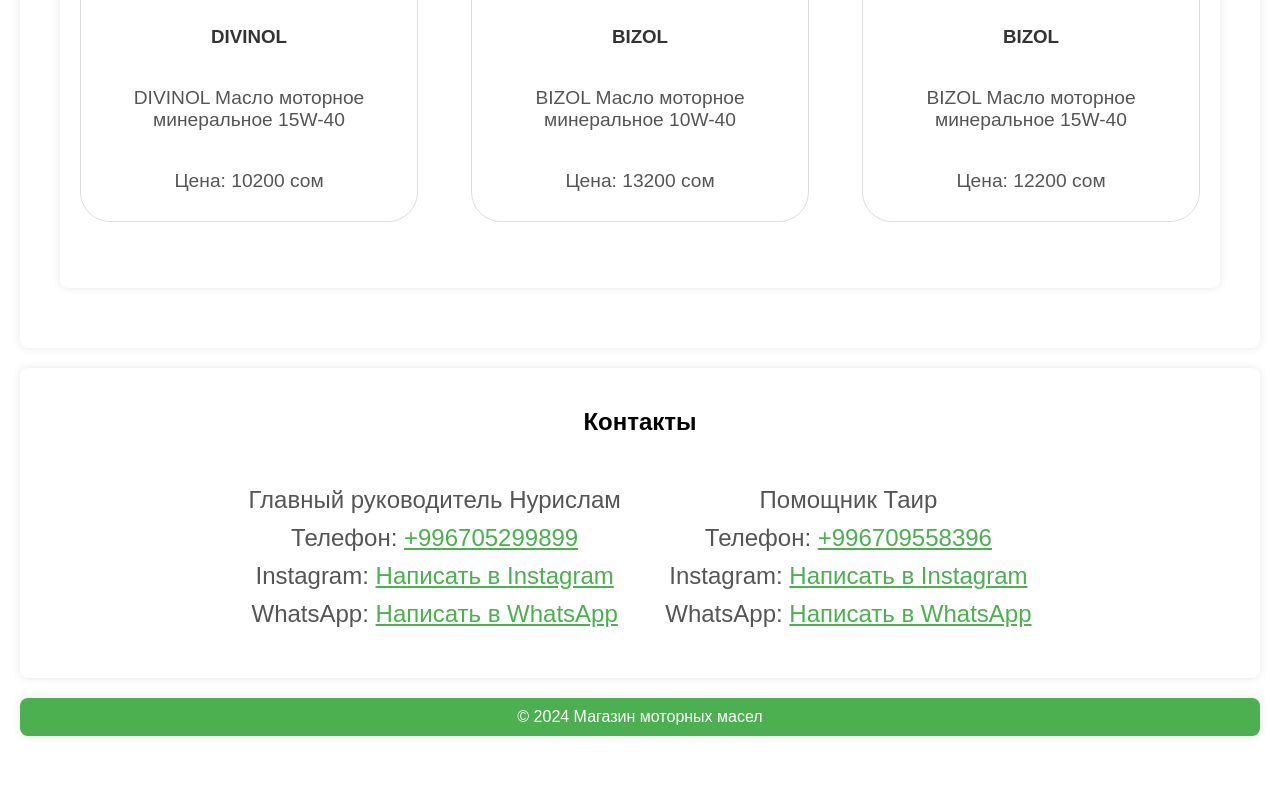
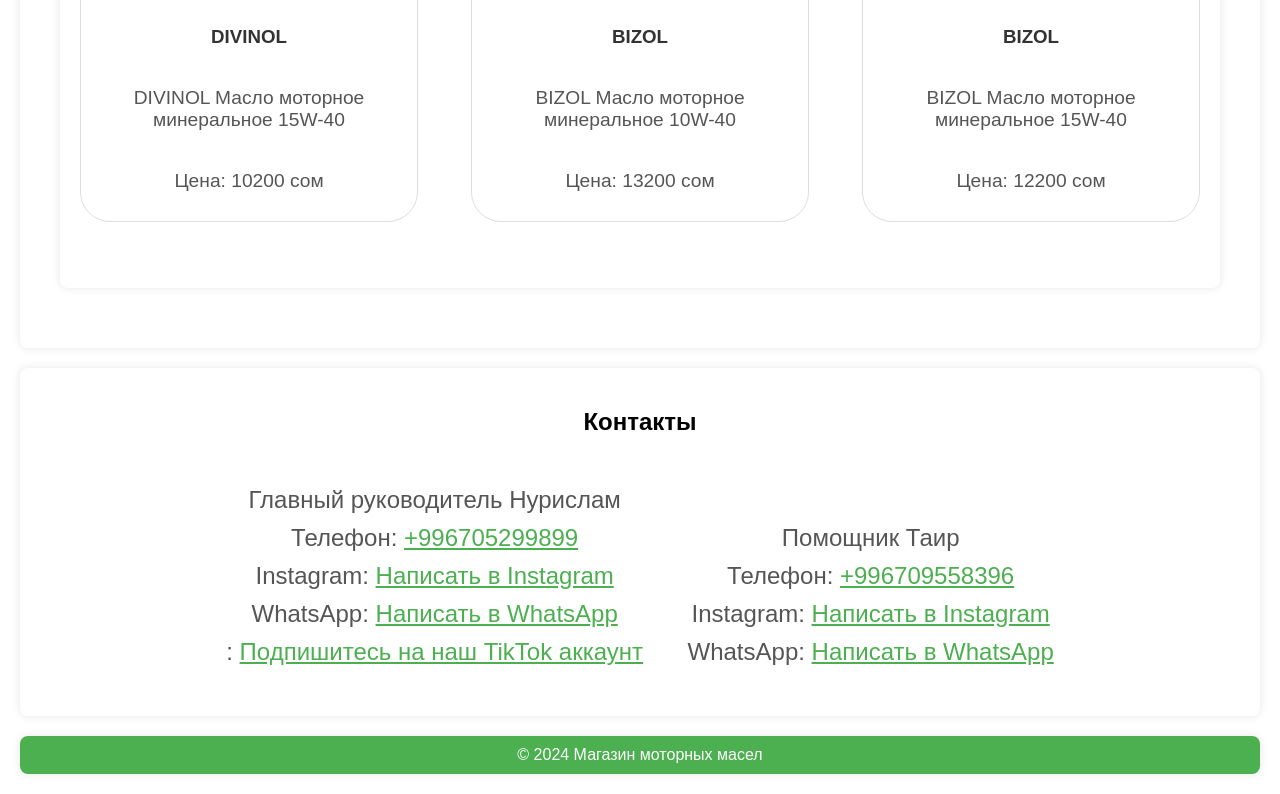
Before and after one commit to asylbek702/vip-zamena-maslo, a plain HTML site: page index.html in a window 1280 px wide. Shown: the part 1706-2500 px from the top of the page. Before the commit the page ends 2462 px from the top, so only its background shows below. Drawn offline with Linux system fonts and the light colour scheme.

Commit message:
Update index.html

```diff
--- a/index.html
+++ b/index.html
@@ -84,9 +84,9 @@
         <div class="contact-info">
             <p>Главный руководитель Нурислам</p>
             <p>Телефон: <a href="tel:+996705299899">+996705299899</a></p>
-            <p>Instagram: <a href="https://www.instagram.com/stamov_05?igsh=MTBoNnY3ZDgzemp2ZA==">Написать в
-                    Instagram</a></p>
+            <p>Instagram: <a href="https://www.instagram.com/stamov_05?igsh=MTBoNnY3ZDgzemp2ZA==">Написать в Instagram</a></p>
             <p>WhatsApp: <a href="https://wa.me/996705299899">Написать в WhatsApp</a></p>
+            <p><TikTok/p>: <a href="https://www.tiktok.com/@stamov_05?_t=8jrv5rynb8c&_r=1">Подпишитесь на наш TikTok аккаунт</a></p>
         </div>
         <div class="contact-info">
             <p>Помощник Таир</p>
```
